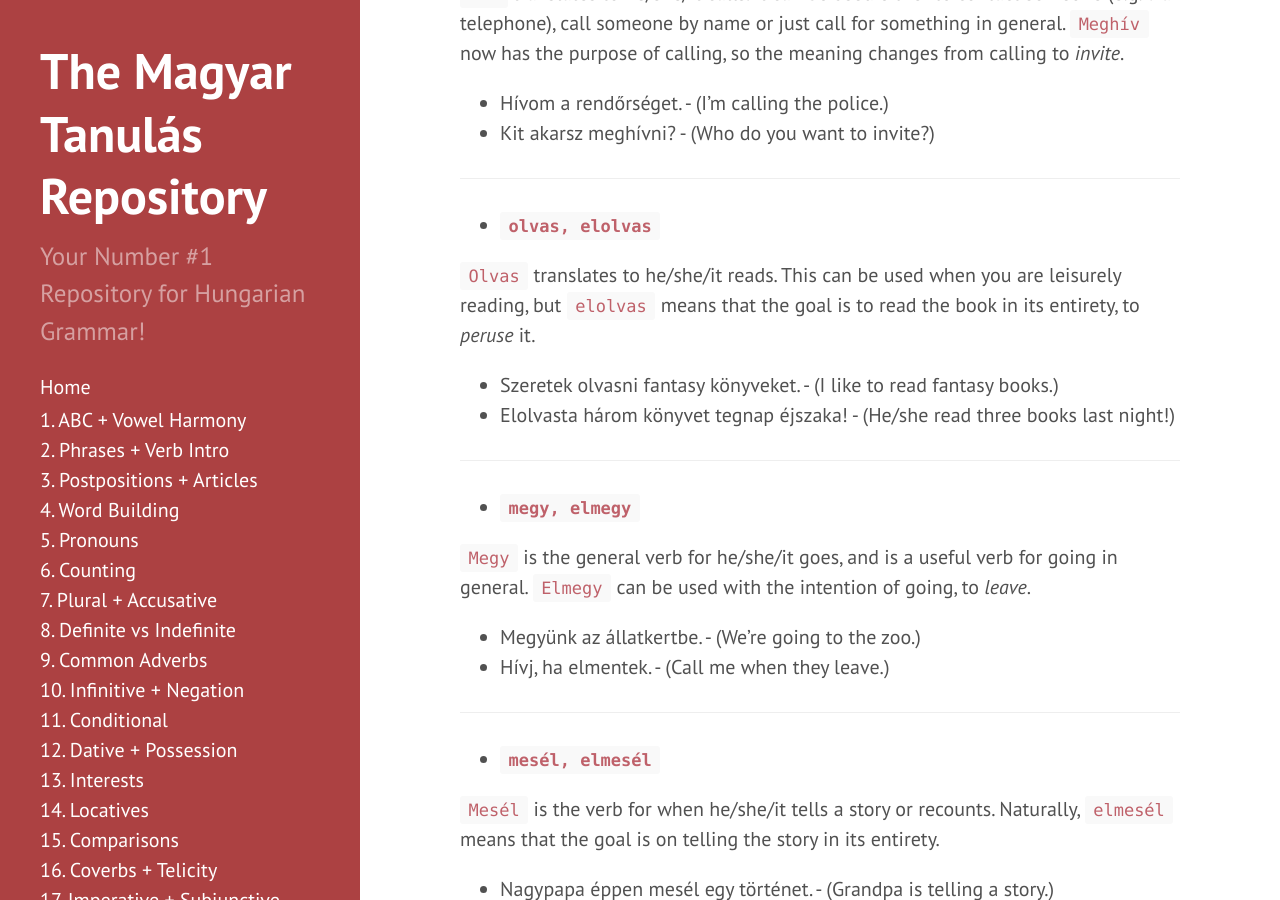
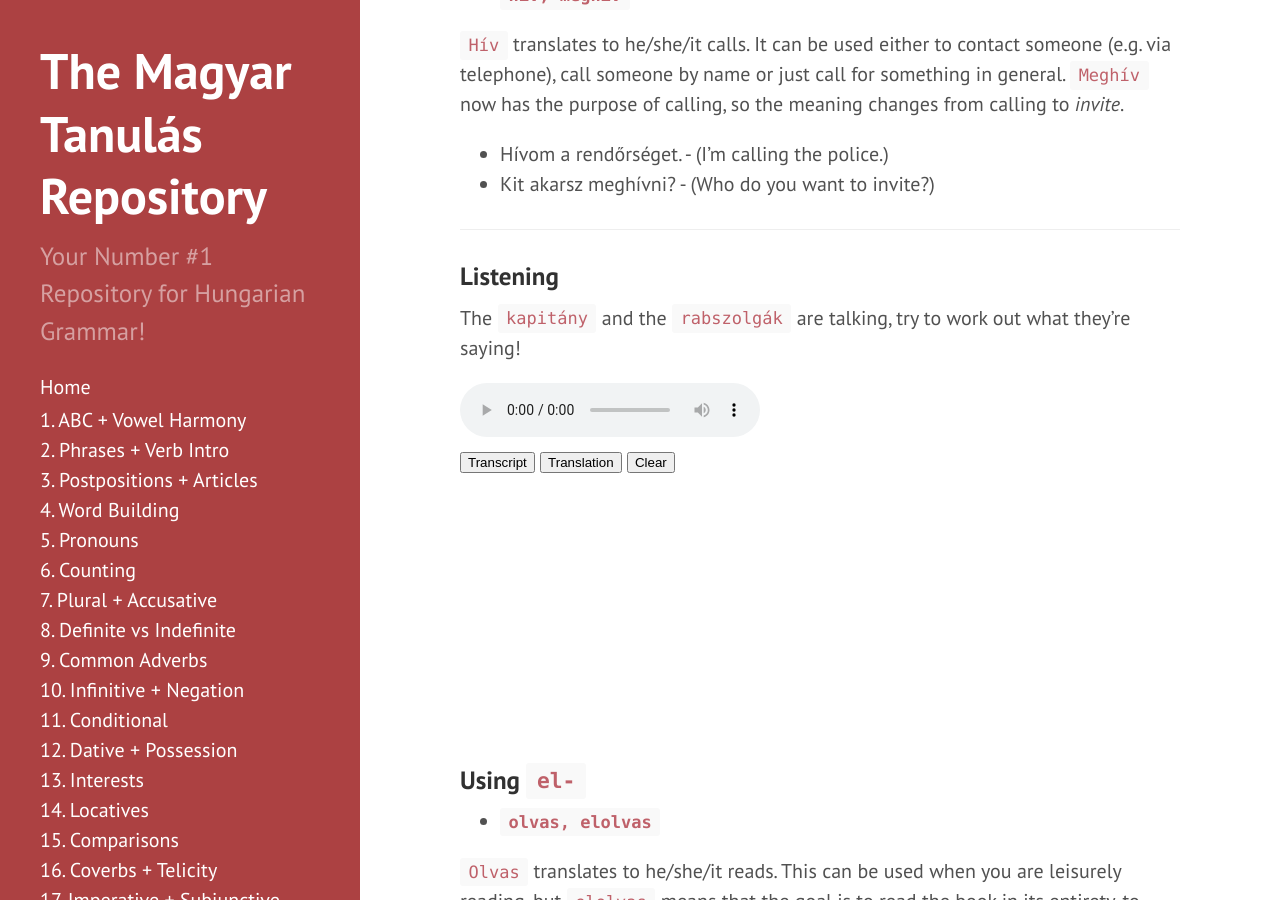
Before and after one commit to Magyartanulas/magyartanulas.github.io, a Jekyll site: the page built from coverbs_telicity.md, in a window 1280 px wide and 900 px high, scrolled down 3630 px. Built offline with Jekyll 4.4.1, drawn with Linux system fonts in a browser that asks for light colours; Markdown is read by kramdown in place of the engine named in the settings; some of the changed lines change nothing that is shown.

Commit message:
Update coverbs_telicity.md

```diff
--- a/coverbs_telicity.md
+++ b/coverbs_telicity.md
@@ -61,6 +61,8 @@ The first example represents a person running within a general time-frame and re
 
 The same kind of deal applies in Hungarian, but to a whole lot more verbs. Typically either `meg-` or `el-` will represent telicity but there are exceptions, naturally. Here are some examples:
 
+### Using `meg-`
+
 * **`eszik, megeszik`**
 
 `Eszik` translates to he/she/it eats. Because this isn't telic, this verb can be used when you are in the process of eating or idly eating. `Megeszik` is telic, so now the goal is on eating *all of it*, used when you finish a meal.
@@ -96,6 +98,94 @@ The same kind of deal applies in Hungarian, but to a whole lot more verbs. Typic
 * Kit akarsz meghívni? - (Who do you want to invite?)
 
 ---
+
+### Listening
+
+The `kapitány` and the `rabszolgák` are talking, try to work out what they're saying!
+
+<audio controls><source src="https://magyartanulas.github.io/public/szerelmes.mp3" type="audio/mpeg">Your browser does not support the audio element.</audio>
+
+<script type = "text/javascript">
+
+function check_reveal(button) {
+
+    var hun = document.getElementById("transcript");
+    var eng = document.getElementById("translation");
+    var none = document.getElementById("none");
+
+    if (button === 'transcript') {
+
+        if (hun.style.display === "none" && eng.style.display === "none") {
+            none.style.display = "none";
+            hun.style.display = "block";
+        }else if (hun.style.display === "none" && eng.style.display === "block") {
+            none.style.display = "none";
+            eng.style.display = "none";
+            hun.style.display = "block";
+        }
+    }else if (button === 'translation')
+
+        if (eng.style.display === "none" && hun.style.display === "none") {
+            none.style.display = "none";
+            eng.style.display = "block";
+        }else if (eng.style.display === "none" && hun.style.display === "block") {
+            none.style.display = "none";
+            hun.style.display = "none";
+            eng.style.display = "block";
+        }
+}
+
+function clearAll() {
+
+    var hun = document.getElementById("transcript");
+    var eng = document.getElementById("translation");
+    hun.style.display = "none";
+    eng.style.display = "none";
+    none.style.display = "block";
+}
+
+</script>
+
+<span>
+<button type="button" onclick="check_reveal('transcript')">Transcript</button>
+<button type="button" onclick="check_reveal('translation')">Translation</button>
+<button type="button" onclick="clearAll()">Clear</button>
+</span>
+
+<div id = "transcript" style ="display:none">
+Rabszolga: Ott vagyunk már?<br/>
+Kapitány: Nem.<br/>
+Rabszolga: Ott vagyunk már?<br/>
+Kapitány: Nem!<br/>
+Rabszolga: Ott vagyunk már?<br/>
+Kapitány: Istenemre mondom megfordítom ezt a hajót!<br/>
+Rabszolgák egyszerre: Az jó! Ja. Abból tanulnánk. Bizony lenne bajunk.<br/>
+Kapitány: Na jól van, ti akartátok...Na, álljunk csak meg!<br/>
+</div>
+
+<div id = "translation" style ="display:none">
+Rabszolga: Are we there yet?<br/>
+Kapitány: No.<br/>
+Rabszolga: Are we there yet?<br/>
+Kapitány: No!<br/>
+Rabszolga: Are we there yet?<br/>
+Kapitány: I swear to God, I will turn this ship around!<br/>
+Rabszolgák egyszerre: That's good! Yeah. We would learn from that. We would surely have trouble.<br/>
+Kapitány: Well alright, you guys wanted it...Hey hold on!<br/>
+</div>
+
+<div id = "none" style ="display:block">
+<br/>
+<br/>
+<br/>
+<br/>
+<br/>
+<br/>
+<br/>
+<br/>
+</div>
+
+### Using `el-`
 
 * **`olvas, elolvas`**
 
```
